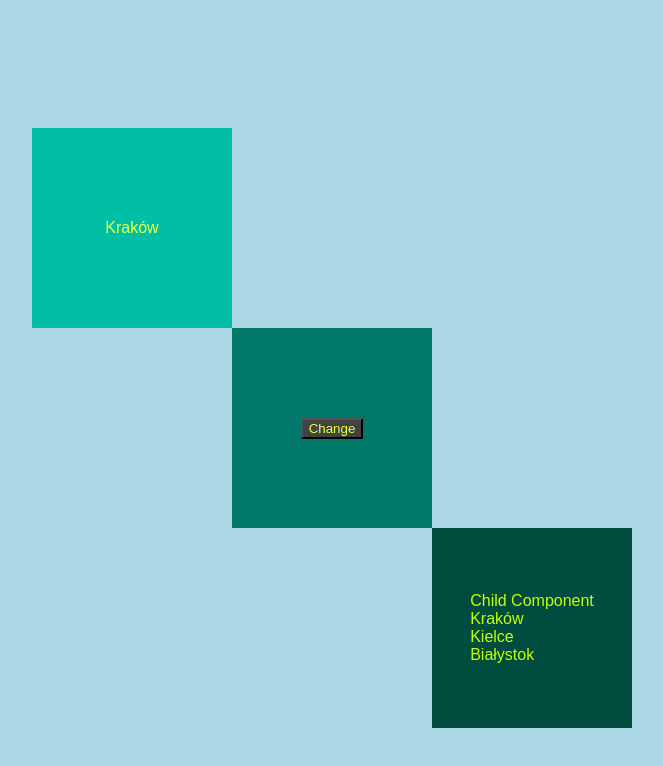
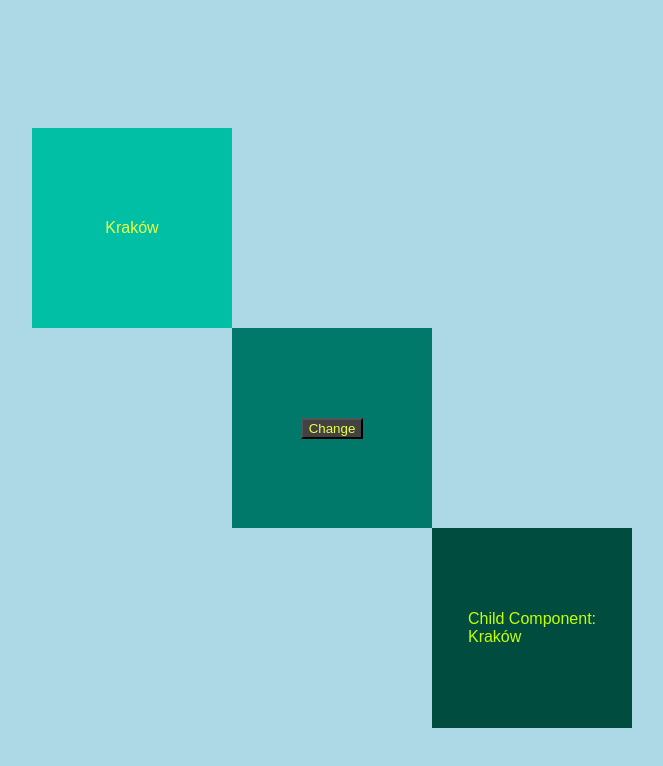
Before and after one commit to Scherlock90/cities-changer, a React (Create React App) app: page / in a window 1280 px wide. Shown: the top 766 px of the page, without its empty margins (308-971 px from the left). Built offline with nearby package versions, Linux system fonts and the light colour scheme.

Commit message:
adding let citiesProps to ChildComponent

```diff
--- a/src/AppHooks.js
+++ b/src/AppHooks.js
@@ -1,17 +1,19 @@
 import React, {useState} from 'react';
 
 function ChildComponent (props) {
+    console.log(props.activeCity)
+    let citiesProps = props.cities.map((cit, i) => {
+        return (
+            <div key={i}>
+                {cit.nameCity}
+            </div>
+        )
+    })
     return(
-        <div>
+        <div key={props.activeCity}>
+            Child Component:
+            {citiesProps[props.activeCity]}
             {props.children}
-            Child Component
-            {props.cities.map((cit, i) => {
-                return (
-                    <div key={i}>
-                        {cit.nameCity}
-                    </div>
-                )
-            })}
         </div>
     )
 }
@@ -52,7 +54,7 @@ export default function AppHooks () {
                     <button className="buttonStyle" onClick={e => randomCities(e)}> Change</button>
                 </div>
                 <div className="citiesShow3">
-                    <ChildComponent cities={cities} />
+                    <ChildComponent cities={cities} activeCity={activeCity} />
                 </div>
             </div>
         </div>
```
